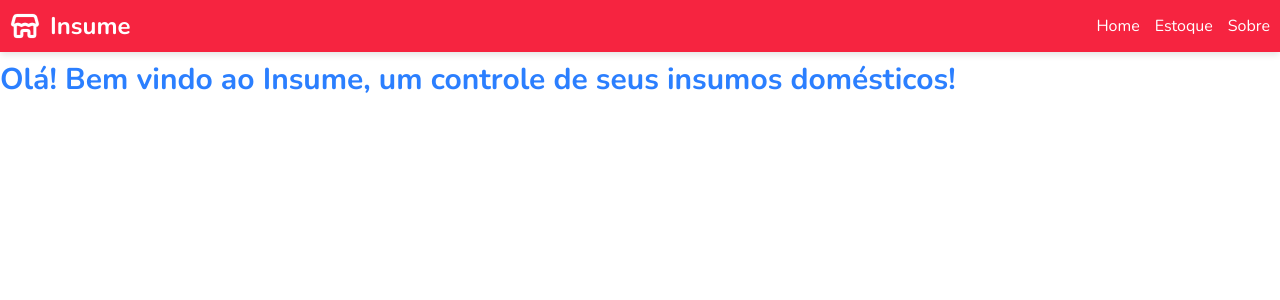
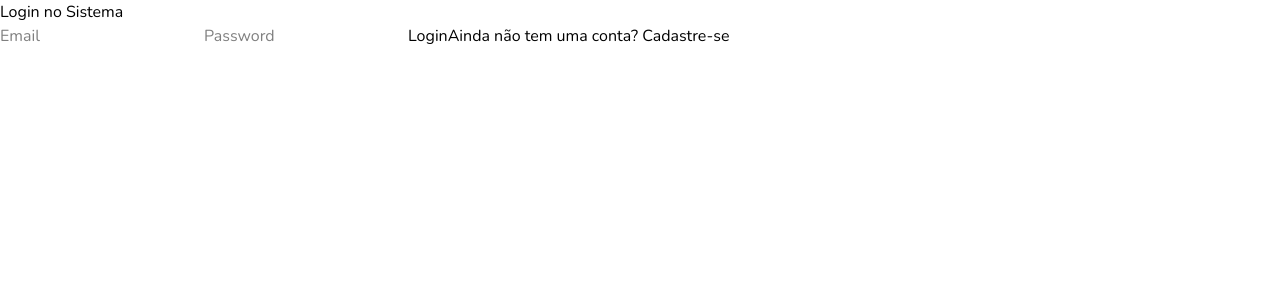
Before and after one commit to socha2004/insume-frontend, a React (Vite) app: page /login in a window 1280 px wide. Shown: the top 300 px of the page. Built offline with nearby package versions, Linux system fonts and the light colour scheme.

Commit message:
feat: implement login functionality with authentication context and routing

```diff
--- a/package.json
+++ b/package.json
@@ -11,6 +11,7 @@
   },
   "dependencies": {
     "@tailwindcss/vite": "^4.3.2",
+    "dotenv": "^17.4.2",
     "react": "^19.2.7",
     "react-dom": "^19.2.7",
     "react-router-dom": "^7.18.1",
--- a/src/App.tsx
+++ b/src/App.tsx
@@ -1,10 +1,10 @@
-import { Home, Navbar } from './components'
+import { LoginPage, Navbar } from './components'
 
 function App() {
   return (
     <>
       <Navbar />
-      <Home />
+      <LoginPage />
     </>
   )
 }
--- a/src/components/index.tsx
+++ b/src/components/index.tsx
@@ -1,7 +1,9 @@
 import { Home } from './organisms/home/Home'
 import { Navbar } from './molecules/Navbar/Navbar'
+import { LoginPage } from './pages/LoginPage'
 
 export {
     Home,
-    Navbar
+    Navbar,
+    LoginPage
  }
--- /dev/null
+++ b/src/components/pages/LoginPage.tsx
@@ -0,0 +1,19 @@
+import React from "react";
+
+export const LoginPage = () => {
+    return (
+        <div>
+            <h1>Login no Sistema</h1>
+
+            <div>
+                <form>
+                    <input type="email" placeholder="Email" />
+                    <input type="password" placeholder="Password" />
+                    <button type="submit">Login</button>
+                    <a href="/register">Ainda não tem uma conta? Cadastre-se</a>
+                </form>
+            </div>
+
+        </div>
+    )
+}
--- /dev/null
+++ b/src/context/AuthContext.tsx
@@ -0,0 +1,80 @@
+import { createContext, useContext, useState, useEffect, ReactNode } from "react";
+
+interface Usuario {
+  id: string;
+  nome: string;
+  email: string;
+}
+
+interface AuthContextData {
+  usuario: Usuario | null;
+  isAuthenticated: boolean;
+  loading: boolean; // importante pra saber se ainda tá checando o auth inicial
+  login: (email: string, password: string) => Promise<void>;
+  logout: () => void;
+}
+
+const AuthContext = createContext<AuthContextData | undefined>(undefined);
+
+export function AuthProvider({ children }: { children: ReactNode }) {
+  const [usuario, setUsuario] = useState<Usuario | null>(null);
+  const [loading, setLoading] = useState(true);
+
+  // Ao montar a aplicação, tenta recuperar sessão salva
+  useEffect(() => {
+    async function loadStoredAuth() {
+      const token = localStorage.getItem("@Insume:token");
+      const storedUser = localStorage.getItem("@Insume:user");
+
+      if (token && storedUser) {
+        // Aqui você pode validar o token com a API se quiser garantir que ainda é válido
+        setUsuario(JSON.parse(storedUser));
+      }
+      setLoading(false);
+    }
+
+    loadStoredAuth();
+  }, []);
+
+  async function login(email: string, password: string) {
+    const response = await fetch(`${import.meta.env.VITE_BACKEND_URL}/session`, {
+      method: "POST",
+      headers: { "Content-Type": "application/json" },
+      body: JSON.stringify({ email, password }),
+    });
+
+    if (!response.ok) {
+      throw new Error("Credenciais inválidas");
+    }
+
+    const { token, user: loggedUser } = await response.json();
+
+    localStorage.setItem("@Insume:token", token);
+    localStorage.setItem("@Insume:user", JSON.stringify(loggedUser));
+
+    setUsuario(loggedUser);
+  }
+
+  function logout() {
+    localStorage.removeItem("@Insume:token");
+    localStorage.removeItem("@Insume:user");
+    setUsuario(null);
+  }
+
+  return (
+    <AuthContext.Provider
+      value={{ usuario, isAuthenticated: !!usuario, loading, login, logout }}
+    >
+      {children}
+    </AuthContext.Provider>
+  );
+}
+
+// Hook customizado pra facilitar o consumo
+export function useAuth() {
+  const context = useContext(AuthContext);
+  if (!context) {
+    throw new Error("useAuth deve ser usado dentro de um AuthProvider");
+  }
+  return context;
+}
--- a/src/main.tsx
+++ b/src/main.tsx
@@ -1,10 +1,17 @@
 import { StrictMode } from 'react'
 import { createRoot } from 'react-dom/client'
-import App from './App.tsx'
+import { AuthProvider } from './context/AuthContext.tsx'
+import { BrowserRouter } from 'react-router-dom'
+import { routesApp } from "./routes/routesApp.tsx"
+// import App from './App.tsx'
 import './styles/index.css'
 
 createRoot(document.getElementById('root')!).render(
   <StrictMode>
-    <App />
+   <BrowserRouter>
+      <AuthProvider>
+        {routesApp()}
+      </AuthProvider>
+    </BrowserRouter>
   </StrictMode>,
 )
--- /dev/null
+++ b/src/routes/PrivateRoute.tsx
@@ -0,0 +1,18 @@
+import { Navigate, Outlet, useLocation } from "react-router-dom";
+import { useAuth } from "../context/AuthContext";
+
+export function PrivateRoute() {
+  const { isAuthenticated, loading } = useAuth();
+  const location = useLocation();
+
+  if (loading) {
+    return <div>Carregando...</div>; // ou um spinner/skeleton
+  }
+
+  if (!isAuthenticated) {
+    // "state" guarda de onde o usuário veio, útil pra redirecionar de volta após o login
+    return <Navigate to="/login" state={{ from: location }} replace />;
+  }
+
+  return <Outlet />;
+}
--- /dev/null
+++ b/src/routes/routesApp.tsx
@@ -0,0 +1,18 @@
+import { Route, Routes } from "react-router-dom";
+import { Navigate } from "react-router-dom";
+import { PrivateRoute } from "./PrivateRoute";
+
+import { Home } from "../components"
+import { LoginPage } from "../components"
+
+export const routesApp = () => {
+    return (
+        <Routes>
+            <Route path="/login" element={<LoginPage />} />
+            <Route element={<PrivateRoute />}>
+                <Route path="/" element={<Home />} />
+                <Route path="*" element={<Navigate to="/" />} />
+            </Route>
+        </Routes>
+    )
+}
```
Also changed, not shown: 2 other files (tests, documents, lock files or other folders).
